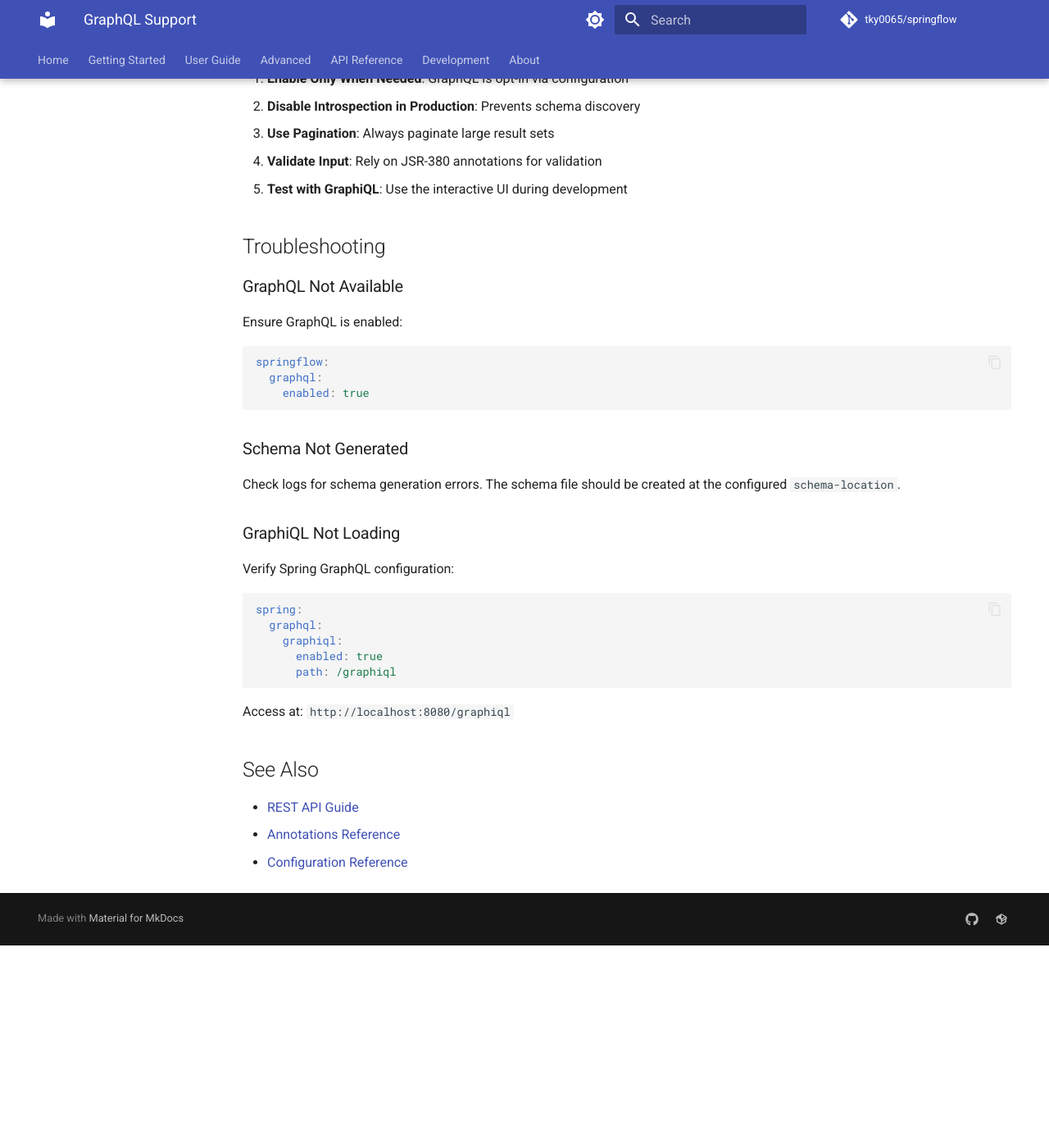
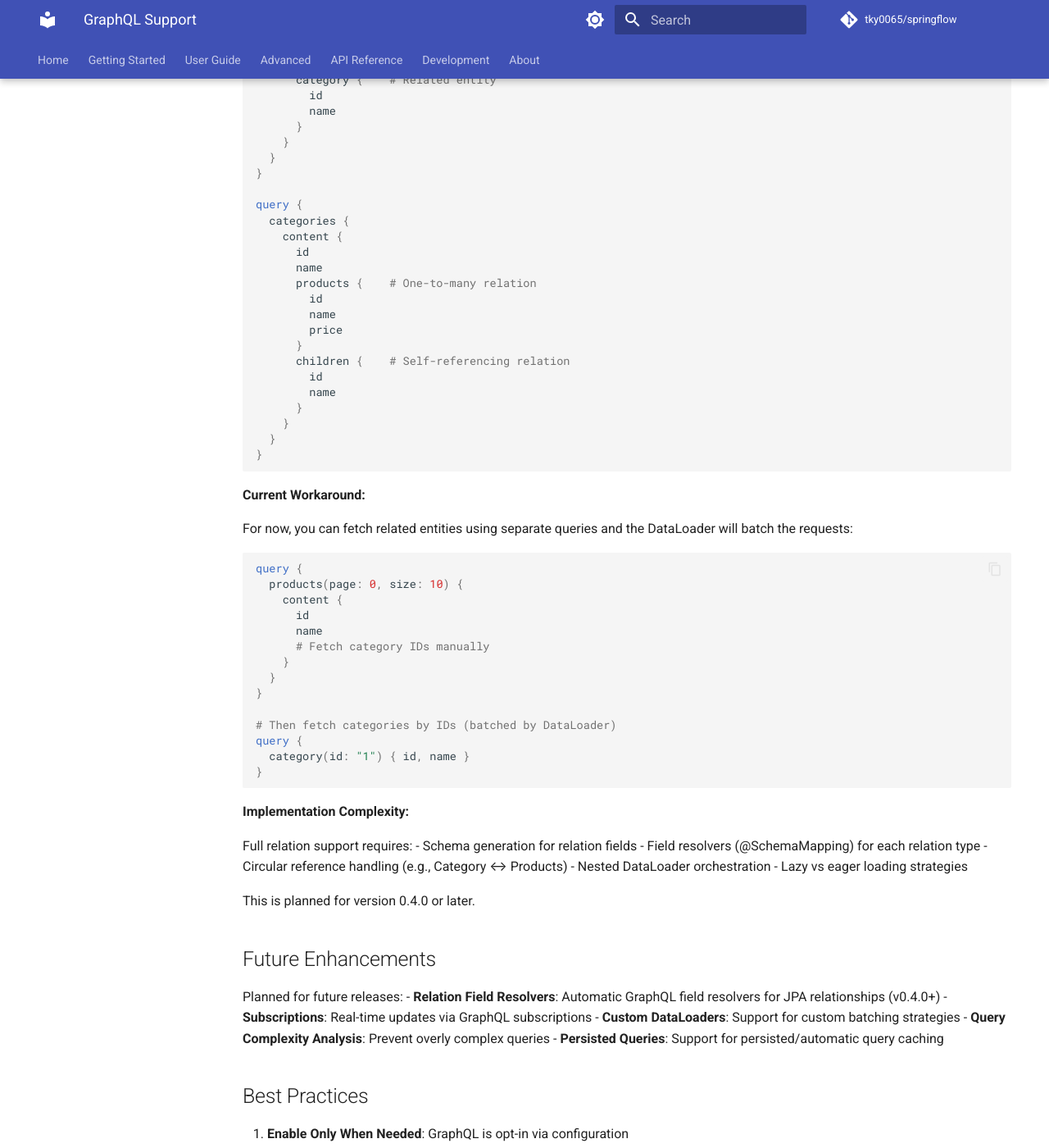
Before and after one commit to tky0065/springflow, an MkDocs documentation site: the page built from docs/guide/graphql.md, in a window 1280 px wide and 1400 px high, scrolled down 9758 px. Shown: the whole window at 82% size. Built offline with MkDocs 1.6.1 and Material for MkDocs 9.7.7, drawn with Linux system fonts in a browser that asks for light colours; comment, search, counter and statistics services are not loaded; the version menu is left out; before the commit the page ends 10911 px from its top, so only the background shows below that; some of the changed text lies outside the part shown.

Commit message:
docs(graphql): clarify relation loading as future enhancement
Documentation Updates:
- Added detailed "Relation Loading (Future Enhancement)" section
- Explained what full relation support would enable
- Provided current workaround using separate queries
- Listed implementation complexity requirements
- Set expectation for v0.4.0+ release

Current Workaround:
- Fetch related entities using separate queries
- DataLoader automatically batches the requests
- Avoids N+1 problem even without field resolvers

Implementation Requirements for Full Support:
- Schema generation for relation fields
- @SchemaMapping field resolvers for each relation type
- Circular reference handling (bidirectional relations)
- Nested DataLoader orchestration
- Lazy vs eager loading strategies

This provides transparency to users about what's currently available
and what's planned for future releases.

````diff
--- a/docs/guide/graphql.md
+++ b/docs/guide/graphql.md
@@ -474,12 +474,83 @@ public DataLoaderRegistrar dataLoaderRegistrar(ApplicationContext applicationCon
 
 Each entity gets its own DataLoader named `{entityName}Loader` (e.g., `productLoader`, `categoryLoader`).
 
+## Relation Loading (Future Enhancement)
+
+Automatic field resolvers for entity relationships are planned for a future release. This would enable GraphQL queries like:
+
+```graphql
+query {
+  products(page: 0, size: 10) {
+    content {
+      id
+      name
+      category {    # Related entity
+        id
+        name
+      }
+    }
+  }
+}
+
+query {
+  categories {
+    content {
+      id
+      name
+      products {    # One-to-many relation
+        id
+        name
+        price
+      }
+      children {    # Self-referencing relation
+        id
+        name
+      }
+    }
+  }
+}
+```
+
+**Current Workaround:**
+
+For now, you can fetch related entities using separate queries and the DataLoader will batch the requests:
+
+```graphql
+query {
+  products(page: 0, size: 10) {
+    content {
+      id
+      name
+      # Fetch category IDs manually
+    }
+  }
+}
+
+# Then fetch categories by IDs (batched by DataLoader)
+query {
+  category(id: "1") { id, name }
+}
+```
+
+**Implementation Complexity:**
+
+Full relation support requires:
+- Schema generation for relation fields
+- Field resolvers (@SchemaMapping) for each relation type
+- Circular reference handling (e.g., Category ↔ Products)
+- Nested DataLoader orchestration
+- Lazy vs eager loading strategies
+
+This is planned for version 0.4.0 or later.
+
 ## Future Enhancements
 
 Planned for future releases:
-- **Relation Loading**: Field resolvers for optimized entity relationships
+- **Relation Field Resolvers**: Automatic GraphQL field resolvers for JPA relationships (v0.4.0+)
 - **Subscriptions**: Real-time updates via GraphQL subscriptions
 - **Custom DataLoaders**: Support for custom batching strategies
+- **Query Complexity Analysis**: Prevent overly complex queries
+- **Persisted Queries**: Support for persisted/automatic query caching
 
 ## Best Practices
 
````
